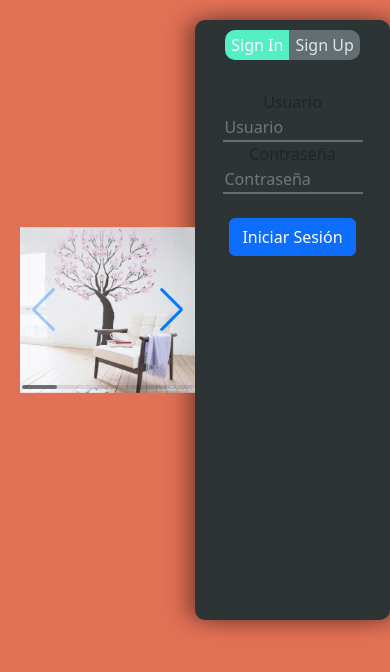
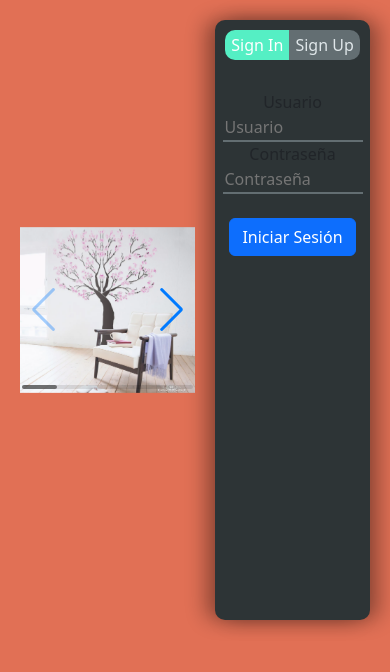
Before and after one commit to joaquin-espinosa733/login, a React (Vite) app: page / in a window 390 px wide. Shown: the top 672 px of the page. Built offline with nearby package versions, Linux system fonts and the light colour scheme.

Commit message:
transition

```diff
--- a/src/components/SignUp/AuthForm.module.css
+++ b/src/components/SignUp/AuthForm.module.css
@@ -22,9 +22,9 @@
         max-width: 300px;
         /* Aquí defines el ancho máximo que deseas */
         height: 600px;
-        margin-left: auto;
+        margin-left: 20px;
         /* Para centrarlo horizontalmente */
-        margin-right: auto;
+        margin-right: 20px;
         /* Para centrarlo horizontalmente */
         border-radius: 10px;
         box-shadow: 10px 0px 20px rgba(0, 0, 0, 0.327), -10px 0px 20px rgba(0, 0, 0, 0.327);
```
